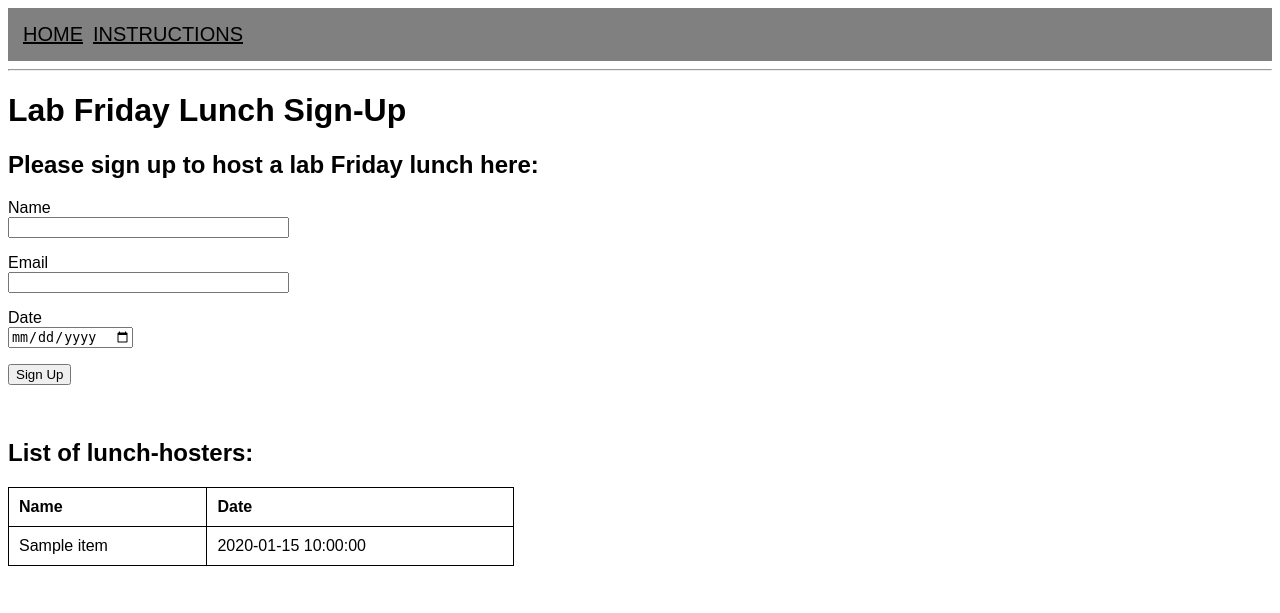
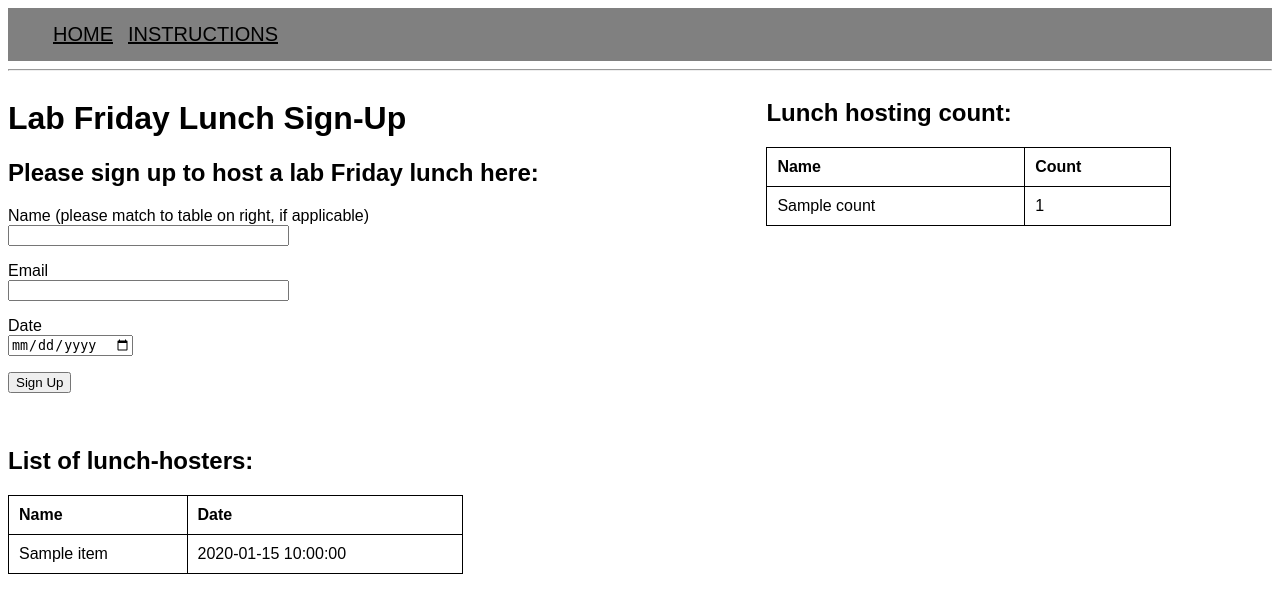
Before and after one commit to carinacheng/python-ay250-homework, a Flask app: template final_project/app/templates/index.html in a window 1280 px wide. Shown: the top 613 px of the page. Run offline with Flask 2, Linux system fonts and the light colour scheme; tables that the repository leaves empty hold one stand-in row (values such as "Sample post"); the template is opened without the code that fills it: values that come from a table or form of the project are taken from there, most other values are stand-ins (such as "Sample title", 1, 10 or a date in 2020); some libraries are stand-ins or nearby versions.

Commit message:
-Added code to tally up lunch hosting counts -Added table that shows the counts -Edited a database entry that was missing a last name

```diff
--- a/final_project/app/forms.py
+++ b/final_project/app/forms.py
@@ -4,7 +4,7 @@ from wtforms.validators import DataRequired
 
 # Sign-Up Form consists of 3 string fields (name, email, date) and a submit field
 class SignUpForm(FlaskForm):
-    name = StringField('Name', validators=[DataRequired()])
+    name = StringField('Name (please match to table on right, if applicable)', validators=[DataRequired()])
     email = StringField('Email', validators=[DataRequired()])
     date = DateField('Date', validators=[DataRequired()], format="%m/%d/%Y")
     submit = SubmitField('Sign Up')
--- a/final_project/app/routes.py
+++ b/final_project/app/routes.py
@@ -5,6 +5,7 @@ from app.models import User
 from app import db
 import datetime
 import numpy as np
+import collections
 
 # Function to parse database information
 def parse_db(db):
@@ -32,8 +33,27 @@ def parse_db(db):
         if diffs.mask.all() == False: # if there exists a future date
             ind = np.argmin(diffs) # index of minimum difference - this is the closest upcoming date
             items[ind]['flag'] = True # set flag to True to mark this upcoming date
+    return items
 
-    return items
+
+def parse_counts(items):
+    """
+    Counts up the number of times each person has hosted lunch.
+    Input: list of items from parse_db function
+    Output: dictionary with keys "names" and values "counts"
+    """
+    names = ['Adrian Liu', 'Carina Cheng', 'Zaki Ali', 'Morgan Presley', 'Josh Dillon', 'Nipanjana Patra',
+            'Nick Kern', 'Deepthi Gorthi', 'Jack Hickish', 'Kara Kundert', 'Phil Bull', 'Avery Kim'] # people who should be in the lunch-buying rotation
+    names_in_db = [item['name'] for item in items] # people who have signed up in the database
+    counts = {}
+    for name in names: counts[name] = 0 # make dictionary where everyone has a count of 0
+    for name in names_in_db: # loop through database entries
+        if name in names: # if the name is already in the counts dictionary XXX names have to match exactly
+            counts[name] += 1 # increase count
+        else: counts[name] = 1 # if newcomer isn't in the original list, add them and give a count of 1
+    counts = collections.OrderedDict(sorted(counts.items())) # order alphabetically
+    for name in counts: counts[name] = str(counts[name]) # convert integers into strings
+    return counts
 
 
 # Main webpage
@@ -42,6 +62,7 @@ def parse_db(db):
 def index():
     form = SignUpForm() # sign-up form
     items = parse_db(db) # database information
+    counts = parse_counts(items) # count information
     if form.validate_on_submit(): # add user to database
         info = User(name=str(form.name.data), email=str(form.email.data), date=form.date.data.strftime("%m/%d/%Y"))
         dates = [user.date for user in User.query.all()] # dates already in database
@@ -52,7 +73,7 @@ def index():
         db.session.commit() # add information that's submitted into database
         flash('{}, you are now signed-up to provide lab Friday lunch!'.format(form.name.data)) # flash a message on the screen
         return redirect(url_for('index')) # return home
-    return render_template('index.html', form=form, items=items) # render page
+    return render_template('index.html', form=form, items=items, counts=counts) # render page
 
 # Instructions page
 @app.route('/instructions', methods=['GET'])
--- a/final_project/app/static/styles/style.css
+++ b/final_project/app/static/styles/style.css
@@ -32,7 +32,7 @@ font-family: arial;
 }
 
 .button {
-font-size:20px;
+font-size: 20px;
 color: black;
 background: #808080;
 box-shadow: #808080;
@@ -42,3 +42,13 @@ padding: 15px;
 li {
 font-family: arial;
 }
+
+.columnleft {
+    float: left;
+    width: 60%;
+}
+
+.columnright{
+    float: right;
+    width: 40%;
+}
--- a/final_project/app/templates/base.html
+++ b/final_project/app/templates/base.html
@@ -12,7 +12,7 @@
         </script>
         <link rel="stylesheet" type="text/css" href="{{ url_for('static',filename='styles/style.css') }}">
         <div class="button">
-            <a href="{{ url_for('index') }}" style="display:inline-block; margin-right:5px;">HOME</a>
+            <a href="{{ url_for('index') }}" style="display:inline-block; margin-right:10px; margin-left:30px">HOME</a>
             <a href="instructions" style="display:inline-block;">INSTRUCTIONS</a>
         </div>
         <hr>
--- a/final_project/app/templates/index.html
+++ b/final_project/app/templates/index.html
@@ -3,6 +3,7 @@
 {% block content %}
 
     <!--- Main Headings --->
+    <div class="columnleft">
     <head>
         <h1> Lab Friday Lunch Sign-Up</h1>
         <link rel="stylesheet" type="text/css" href="{{ url_for('static',filename='styles/style.css') }}">
@@ -49,12 +50,12 @@
     {% endif %}
     {% endwith %}
 
-    <!--- Table --->
+    <!--- Sign-Up Table--->
     <br/>
     <body>
         <h2> List of lunch-hosters:</h2>
     </body>
-    <table border=1 width=40%>
+    <table border=1 width=60%>
         <tr>
             <th>Name</th>
             <th>Date</th>
@@ -70,5 +71,28 @@
         </tr>
         {% endfor %}
     </table>
-<br/><br/>
+
+    <br/><br/>
+
+    </div>
+
+    <div class="columnright">
+    <!--- Tally Table --->
+    <body>
+        <h2> Lunch hosting count:</h2>
+    </body>
+    <table border=1 width=80%>
+        <tr>
+            <th>Name</th>
+            <th>Count</th>
+        </tr>
+        {% for name, count in counts.items() %}
+        <tr>
+            <td>{{name}}</td>
+            <td>{{count}}</td>
+        </tr>
+        {% endfor %}
+    </table>
+    </div>
+
 {% endblock %}
```
Also changed, not shown: final_project/labfriday.db.
